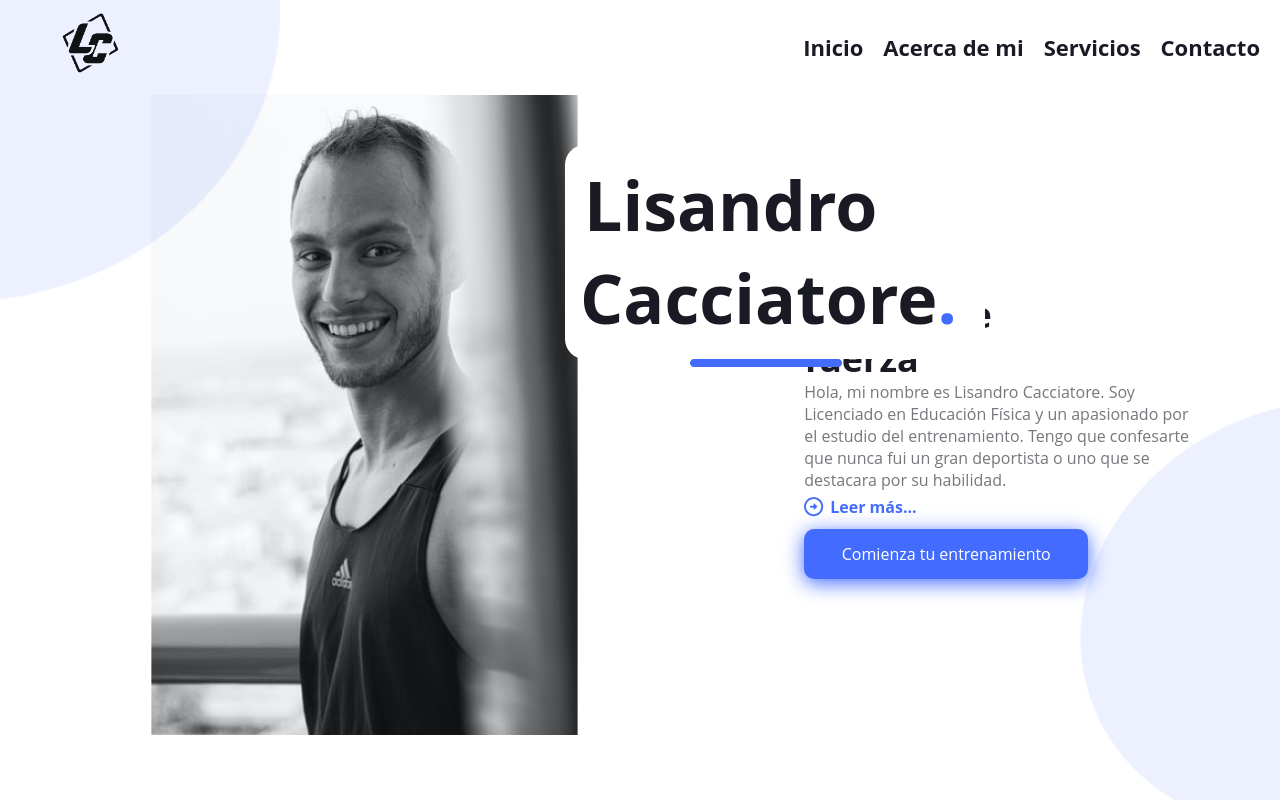
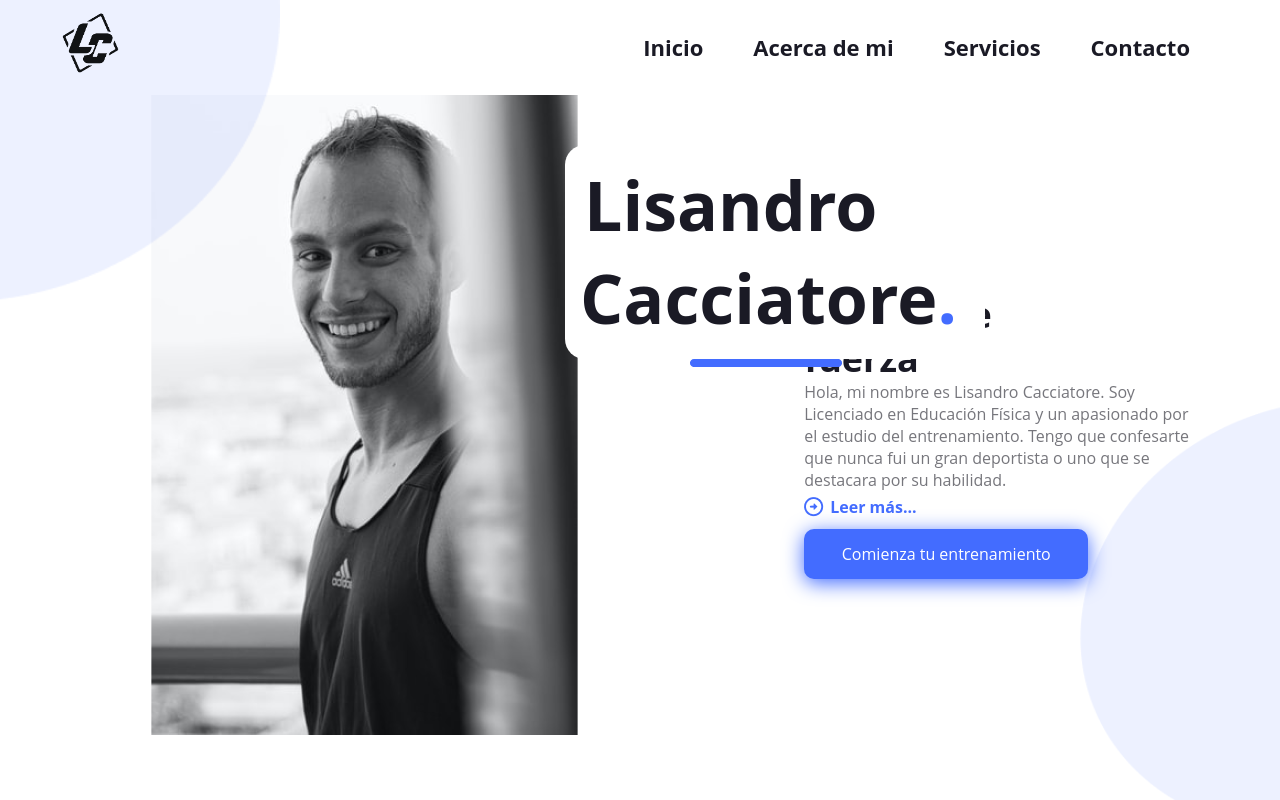
Before and after one commit to gaby7887/Proyecto-Lisandro, a React (Create React App) app: page / in a window 1280 px wide. Shown: the top 800 px of the page. Built offline with nearby package versions, Linux system fonts and the light colour scheme.

Commit message:
separacion en navbar

```diff
--- a/src/Componentes/Navbar/RightNav.js
+++ b/src/Componentes/Navbar/RightNav.js
@@ -10,6 +10,11 @@ const Ul = styled.ul`
   display: flex;
   flex-flow: row nowrap;
   margin-right: 20px;
+
+  .ULlist{
+    margin-right: 70px;
+    gap: 50px;
+  }
 
   @media (max-width: 412px) {
     flex-flow: column nowrap;
@@ -33,7 +38,8 @@ const Ul = styled.ul`
       flex-flow: column nowrap;
       border-radius: 20px;
       box-shadow: 0px 4px 8px rgba(0, 0, 0, 0.25);
-      gap: 20px;
+      gap: 0px;
+      margin-right: 0;
     }
     li{
       margin: 10px 0;
```
